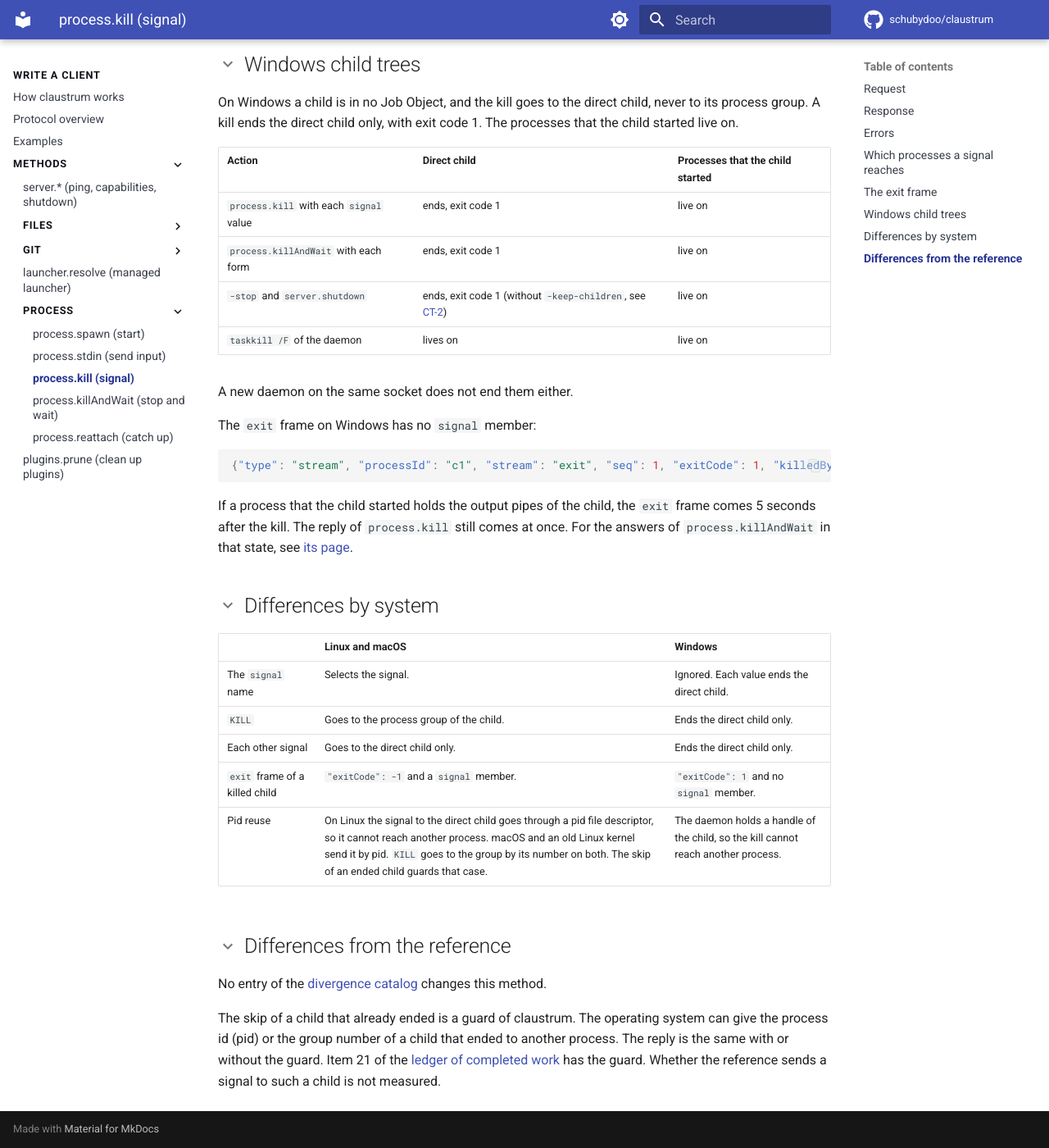
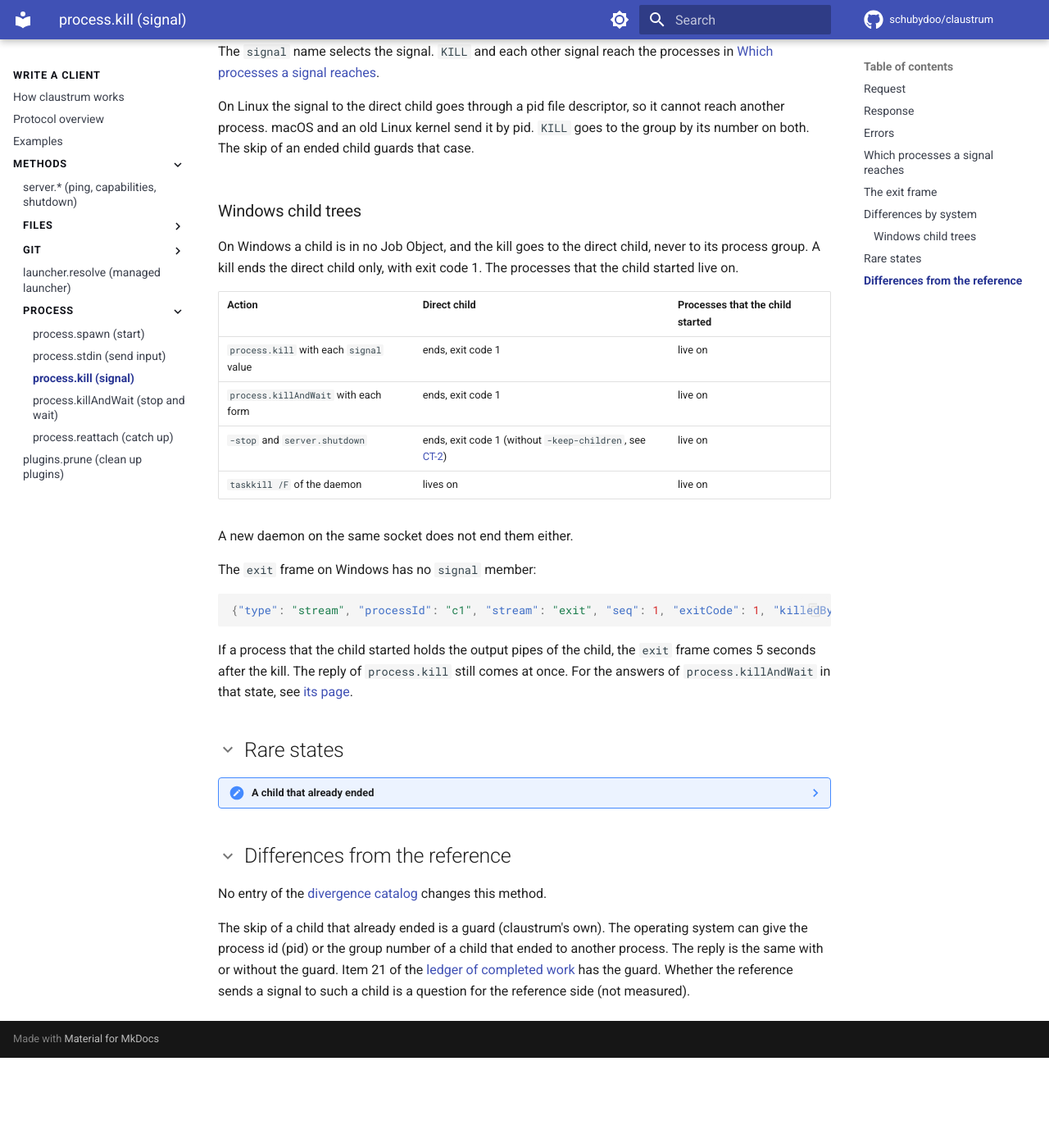
Before and after one commit to schubydoo/claustrum, an MkDocs documentation site: the page built from docs/protocol/process-kill.md, in a window 1280 px wide and 1400 px high, scrolled down 1892 px. Shown: the whole window at 82% size. Built offline with MkDocs 1.6.1 and Material for MkDocs 9.7.7, drawn with Linux system fonts in a browser that asks for light colours; comment, search, counter and statistics services are not loaded; after the commit the page ends 3182 px from its top, so only the background shows below that; some of the changed text lies outside the part shown.

Commit message:
docs: rewrite the stdin, kill, killAndWait and reattach pages to the page template (#735)
* docs: rewrite the stdin, kill, killAndWait and reattach pages to the page template

Co-Authored-By: Claude Opus 5.5 <noreply@anthropic.com>

* docs: drop two summary sentences that overreach

Co-Authored-By: Claude Opus 5.5 <noreply@anthropic.com>

* docs: tag the stdin rules in place and point the retry row to its note

Co-Authored-By: Claude Opus 5.5 <noreply@anthropic.com>

---------

Co-authored-by: Schuby <12485317+schubydoo@users.noreply.github.com>
Co-authored-by: Claude Opus 5.5 <noreply@anthropic.com>

```diff
--- a/docs/protocol/process-kill.md
+++ b/docs/protocol/process-kill.md
@@ -2,7 +2,7 @@
 
 `process.kill` sends a signal to a child process that `process.spawn` started. It answers at once and does not wait for the process to end. To wait for the end, use [process.killAndWait](process-killandwait.md).
 
-An unmarked rule on this page matches the reference as measured on `89cb6289`, and on `f6010b97` too for Windows children that outlive the daemon.
+An untagged rule on this page matches build `89cb6289`, and build `f6010b97` too for Windows children that outlive the daemon.
 
 ## Request
 
@@ -42,8 +42,6 @@ On Linux and macOS, each child runs in its own process group. Two cases:
 
 On Windows each signal ends the direct child only: see [Windows child trees](#windows-child-trees).
 
-`process.kill` sends no signal to a child that already ended. That holds also while the daemon still collects the last output of the child and did not yet send its `exit` frame. The result is `{"success": true}` all the same. On Linux and macOS, in that time `process.killAndWait` with `"signal": "KILL"` sends `SIGKILL` to the group at once, and `process.kill` does not.
-
 ## The exit frame
 
 A process that got the signal of this request gets an `exit` frame with `"killedBy": "client"`. On Linux and macOS a process that the signal ended has `"exitCode": -1` and the name of the signal:
@@ -56,7 +54,17 @@ A child that catches the signal and exits by itself gets its own exit code, and
 
 The `exit` frame waits for the output of the child. If another process holds the output pipe open, the frame comes up to 5 seconds after the child ended.
 
-## Windows child trees
+## Differences by system
+
+=== "Linux and macOS"
+    The `signal` name selects the signal. `KILL` and each other signal reach the processes in [Which processes a signal reaches](#which-processes-a-signal-reaches).
+
+    On Linux the signal to the direct child goes through a pid file descriptor, so it cannot reach another process. macOS and an old Linux kernel send it by pid. `KILL` goes to the group by its number on both. The skip of an ended child guards that case.
+
+=== "Windows"
+    The `signal` name is ignored. Each value ends the direct child only: see [Windows child trees](#windows-child-trees). The daemon holds a handle of the child, so the kill cannot reach another process.
+
+### Windows child trees
 
 On Windows a child is in no Job Object, and the kill goes to the direct child, never to its process group. A kill ends the direct child only, with exit code 1. The processes that the child started live on.
 
@@ -77,18 +85,15 @@ The `exit` frame on Windows has no `signal` member:
 
 If a process that the child started holds the output pipes of the child, the `exit` frame comes 5 seconds after the kill. The reply of `process.kill` still comes at once. For the answers of `process.killAndWait` in that state, see [its page](process-killandwait.md#which-processes-the-force-reaches).
 
-## Differences by system
+## Rare states
 
-| | Linux and macOS | Windows |
-|---|---|---|
-| The `signal` name | Selects the signal. | Ignored. Each value ends the direct child. |
-| `KILL` | Goes to the process group of the child. | Ends the direct child only. |
-| Each other signal | Goes to the direct child only. | Ends the direct child only. |
-| `exit` frame of a killed child | `"exitCode": -1` and a `signal` member. | `"exitCode": 1` and no `signal` member. |
-| Pid reuse | On Linux the signal to the direct child goes through a pid file descriptor, so it cannot reach another process. macOS and an old Linux kernel send it by pid. `KILL` goes to the group by its number on both. The skip of an ended child guards that case. | The daemon holds a handle of the child, so the kill cannot reach another process. |
+??? note "A child that already ended"
+    `process.kill` sends no signal to a child that already ended. That holds also while the daemon still collects the last output of the child and did not yet send its `exit` frame. The result is `{"success": true}` all the same.
+
+    On Linux and macOS, in that time `process.killAndWait` with `"signal": "KILL"` sends `SIGKILL` to the group at once, and `process.kill` does not.
 
 ## Differences from the reference
 
 No entry of the [divergence catalog](../DIVERGENCES.md) changes this method.
 
-The skip of a child that already ended is a guard of claustrum. The operating system can give the process id (pid) or the group number of a child that ended to another process. The reply is the same with or without the guard. Item 21 of the [ledger of completed work](../IMPROVEMENTS.md) has the guard. Whether the reference sends a signal to such a child is not measured.
+The skip of a child that already ended is a guard (claustrum's own). The operating system can give the process id (pid) or the group number of a child that ended to another process. The reply is the same with or without the guard. Item 21 of the [ledger of completed work](../IMPROVEMENTS.md) has the guard. Whether the reference sends a signal to such a child is a question for the reference side (not measured).
```
Also changed, not shown: docs/protocol/process-killandwait.md (+25 -20 lines), docs/protocol/process-reattach.md (+32 -28 lines), docs/protocol/process-stdin.md (+24 -16 lines), 1 other file.
